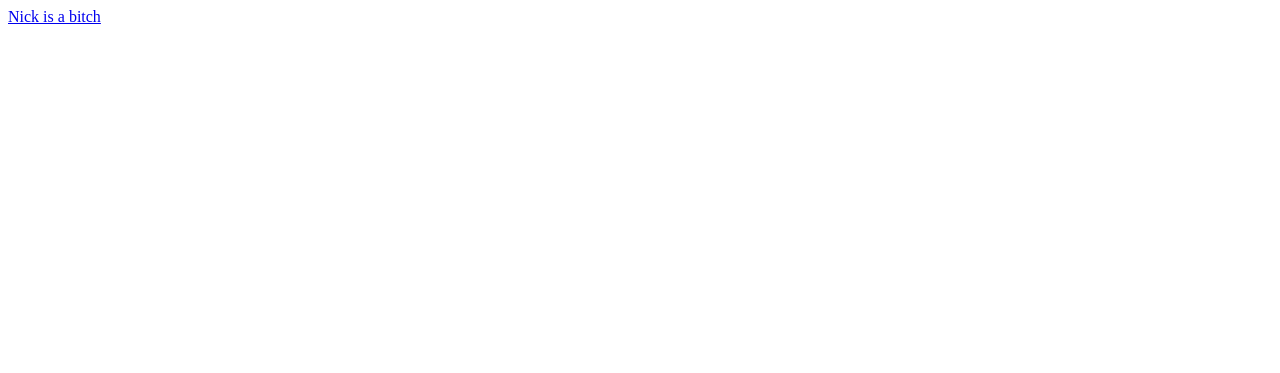
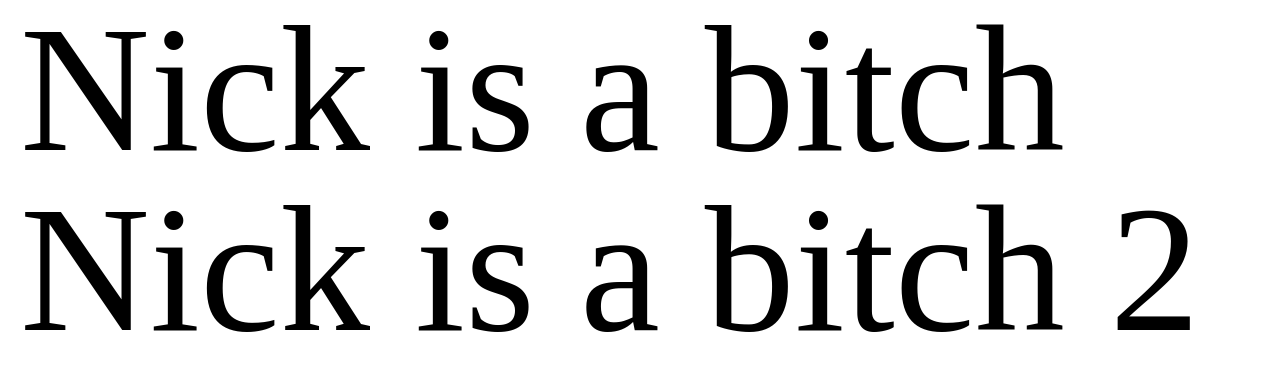
Before and after one commit to CollinTheGreat/CollinTheGreat.github.io, a plain HTML site: page index.html in a window 1280 px wide. Drawn offline with Linux system fonts and the light colour scheme.

Commit message:
changed some stuff

```diff
--- a/index.html
+++ b/index.html
@@ -2,8 +2,11 @@
 <html>
 	<head>
 		<title>Collin The Great</title>
+		<link rel="stylesheet" type="text/css" href="reset.css" media="all">
+		<link rel="stylesheet" type="text/css" href="style.css" media="all">
 	</head>
 	<body>
 		<a href="nick_is_a_bitch/main.html">Nick is a bitch</a>
+		<a href="nick_is_a_bitch2/main.html">Nick is a bitch 2</a>
 	</body>
 </html>
--- /dev/null
+++ b/style.css
@@ -0,0 +1,9 @@
+a{
+	text-decoration: none;
+	color: black;
+	font-size: 180px;
+	margin:20px 0 0 20px;
+}
+a:hover{
+	border-bottom: 4px solid black;
+}
```
Also changed, not shown: nick_is_a_bitch/main.html (+4 -4 lines), img/nick_pic.jpg (renamed from nick_is_a_bitch/nick_pic.jpg), reset.css (renamed from nick_is_a_bitch/reset.css), 1 other file.
